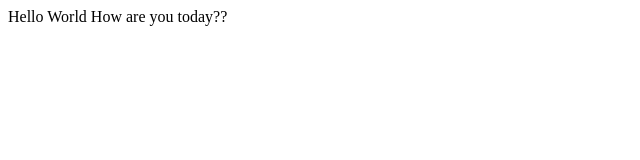
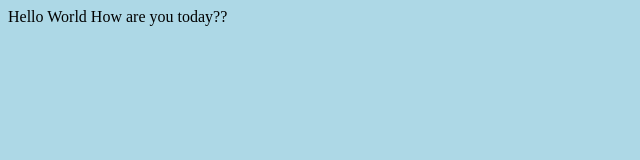
Before and after one commit to huss-al/WECA2404GitIntro, a plain HTML site: page index.html in a window 1280 px wide. Shown: the whole page, without its empty margins (0-640 px from the left). Drawn offline with Linux system fonts and the light colour scheme.

Commit message:
added style.css file

```diff
--- a/index.html
+++ b/index.html
@@ -4,6 +4,7 @@
     <meta charset="UTF-8">
     <meta name="viewport" content="width=device-width, initial-scale=1.0">
     <title>Document</title>
+    <link rel="stylesheet" href="style.css">
 </head>
 <body>
     Hello World
--- /dev/null
+++ b/style.css
@@ -0,0 +1,3 @@
+body {
+    background-color: lightblue
+}
```
